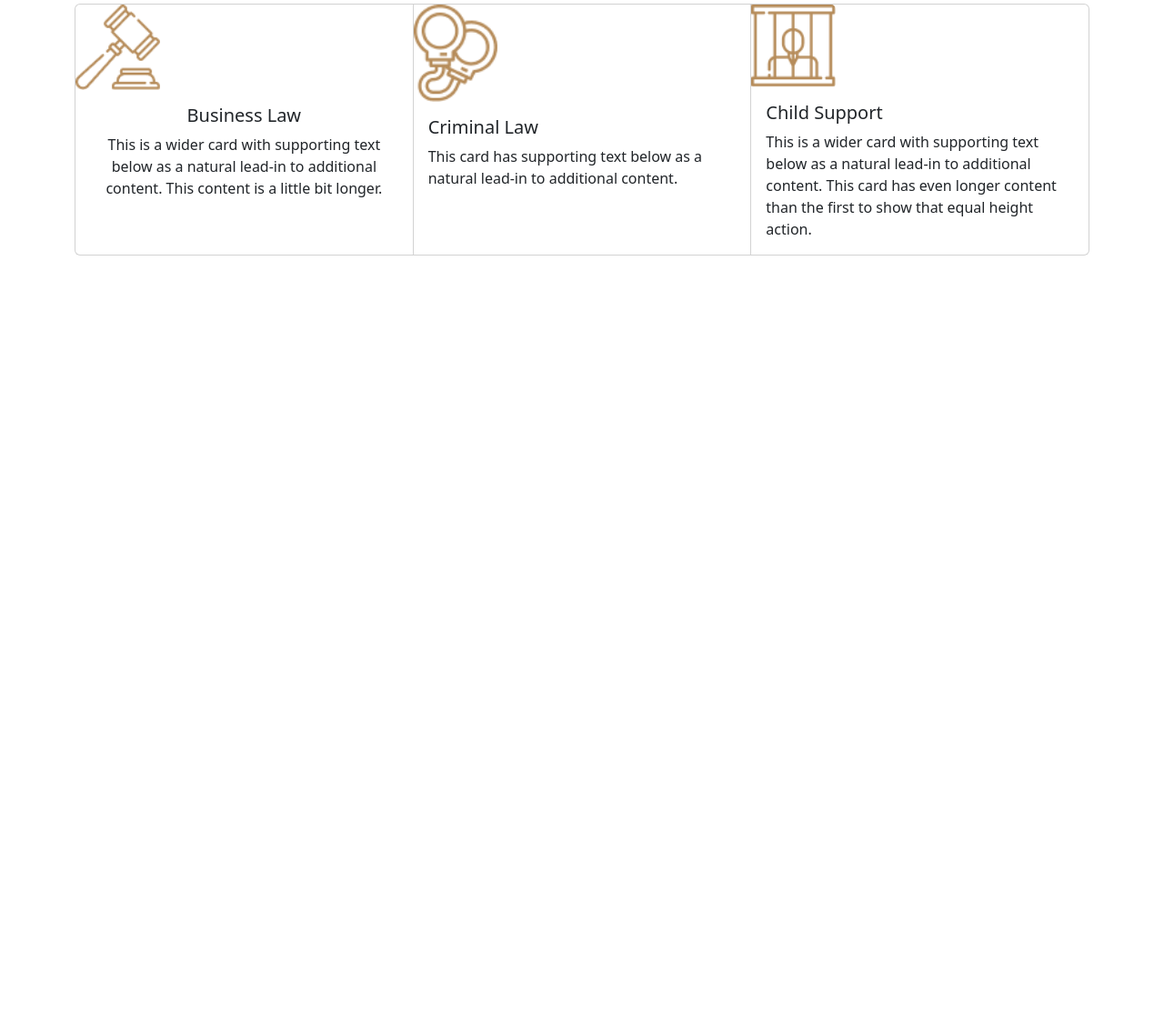
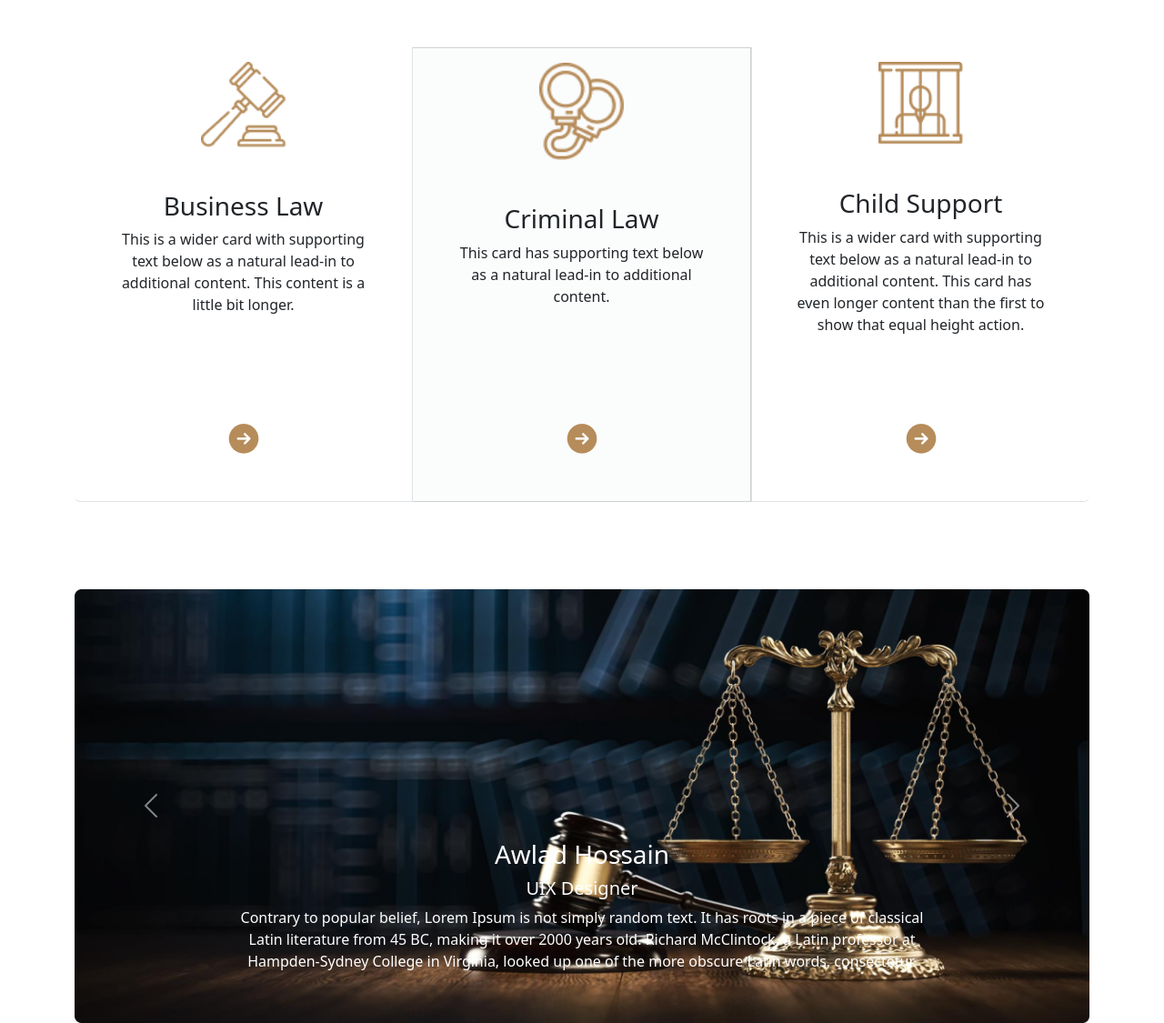
Before and after one commit to IsmatJahanBijori/legal-solution, a plain HTML site: page index.html in a window 1280 px wide. Shown: the part 952-2077 px from the top of the page at 91% size. Before the commit the page ends 1329 px from the top, so only its background shows below. Drawn offline with nearby package versions, Linux system fonts and the light colour scheme.

Commit message:
card and carousel added

```diff
--- a/index.html
+++ b/index.html
@@ -19,7 +19,8 @@
         <nav class="navbar navbar-expand-lg bg-body-tertiary">
             <div class="container-fluid">
                 <h1 class="navbar-brand">
-                    <img src="images/Group 2.png" style="width:100%;" alt=""></h1>
+                    <img src="images/Group 2.png" style="width:100%;" alt="">
+                </h1>
                 <button class="navbar-toggler" type="button" data-bs-toggle="collapse"
                     data-bs-target="#navbarSupportedContent" aria-controls="navbarSupportedContent"
                     aria-expanded="false" aria-label="Toggle navigation">
@@ -127,41 +128,104 @@
             but the majority have <br> suffered alteration in some form, by injected humour.</p>
 
         <!-- card group -->
-            <div class="card-group">
-                <div class="card text-center">
+        <div class="card-group pt-5">
+            <div class="card text-center border border-top-0 border-start-0" style="height:500px; width:400px;">
+                <div class="text-center mt-3">
                     <img src="images/Group 10.png" class="card-img-top w-25" alt="...">
-                  <div class="card-body">
-                    <h5 class="card-title">Business Law</h5>
-                    <p class="card-text">This is a wider card with supporting text below as a natural lead-in to additional content. This content is a little bit longer.</p>
                 </div>
-                  <div class="">
-
+                <div class="card-body p-5">
+                    <h3 class="card-title">Business Law</h3>
+                    <p class="card-text">This is a wider card with supporting text below as a natural lead-in to
+                        additional content. This content is a little bit longer.</p>
+                </div>
+                <div class="text-center">
+                    <img src="images/Frame.png" class="pb-5" alt="">
                 </div>
             </div>
-                <div class="card">
+
+            <div class="card text-center bg-light bg-opacity-50" style="height:500px; width:400px;">
+                <div class="text-center mt-3">
                     <img src="images/Group 15.png" class="card-img-top w-25" alt="...">
-                  <div class="card-body">
-                    <h5 class="card-title">Criminal Law</h5>
-                    <p class="card-text">This card has supporting text below as a natural lead-in to additional content.</p>
                 </div>
-                  <div class="">
-
+                <div class="card-body p-5">
+                    <h3 class="card-title">Criminal Law</h3>
+                    <p class="card-text">This card has supporting text below as a natural lead-in to additional content.
+                    </p>
+                </div>
+                <div class="text-center">
+                    <img src="images/Frame.png" class="pb-5" alt="">
                 </div>
             </div>
-                <div class="card">
+
+            <div class="card text-center border border-top-0 border-end-0" style="height:500px; width:400px;">
+                <div class="text-center mt-3">
                     <img src="images/layer1.png" class="card-img-top w-25" alt="...">
-                  <div class="card-body">
-                    <h5 class="card-title">Child Support</h5>
-                    <p class="card-text">This is a wider card with supporting text below as a natural lead-in to additional content. This card has even longer content than the first to show that equal height action.</p>
                 </div>
-                  <div class="">
-
+                <div class="card-body p-5">
+                    <h3 class="card-title">Child Support</h3>
+                    <p class="card-text">This is a wider card with supporting text below as a natural lead-in to
+                        additional content. This card has even longer content than the first to show that equal height
+                        action.</p>
+                </div>
+                <div class="text-center">
+                    <img src="images/Frame.png" class="pb-5" alt="">
                 </div>
             </div>
         </div>
     </section>
 
+    <!-- what our client say -->
+    <section class="container">
+        <!-- carousel -->
+        <div id="carouselExampleCaptions" class="carousel slide">
 
+            <div class="carousel-inner">
+                <div class="carousel-item active">
+                    <img src="images/Rectangle 6.png" class="d-block w-100" alt="...">
+                    <div class="carousel-caption d-none d-md-block">
+                        <h3>Awlad Hossain</h3>
+                        <h5>UIX Designer</h5>
+                        <p>Contrary to popular belief, Lorem Ipsum is not simply random text. It has roots in a piece of
+                            classical Latin literature from 45 BC, making it over 2000 years old. Richard McClintock, a
+                            Latin professor at Hampden-Sydney College in Virginia, looked up one of the more obscure
+                            Latin words, consectetur.</p>
+                    </div>
+                </div>
+                <div class="carousel-item">
+                    <img src="images/Rectangle 6.png" class="d-block w-100" alt="...">
+                    <div class="carousel-caption d-none d-md-block">
+                        <h3>Awlad Hossain</h3>
+                        <h5>UIX Designer</h5>
+                        <p>Contrary to popular belief, Lorem Ipsum is not simply random text. It has roots in a piece of
+                            classical Latin literature from 45 BC, making it over 2000 years old. Richard McClintock, a
+                            Latin professor at Hampden-Sydney College in Virginia, looked up one of the more obscure
+                            Latin words, consectetur.</p>
+                    </div>
+                </div>
+                <div class="carousel-item">
+                    <img src="images/Rectangle 6.png" class="d-block w-100" alt="...">
+                    <div class="carousel-caption d-none d-md-block">
+                        <h3>Awlad Hossain</h3>
+                        <h5>UIX Designer</h5>
+                        <p>Contrary to popular belief, Lorem Ipsum is not simply random text. It has roots in a piece of
+                            classical Latin literature from 45 BC, making it over 2000 years old. Richard McClintock, a
+                            Latin professor at Hampden-Sydney College in Virginia, looked up one of the more obscure
+                            Latin words, consectetur.</p>
+                    </div>
+                </div>
+            </div>
+            <button class="carousel-control-prev" type="button" data-bs-target="#carouselExampleCaptions"
+                data-bs-slide="prev">
+                <span class="carousel-control-prev-icon" aria-hidden="true"></span>
+                <span class="visually-hidden">Previous</span>
+            </button>
+            <button class="carousel-control-next" type="button" data-bs-target="#carouselExampleCaptions"
+                data-bs-slide="next">
+                <span class="carousel-control-next-icon" aria-hidden="true"></span>
+                <span class="visually-hidden">Next</span>
+            </button>
+        </div>
+    </section>
 
     <!-- bootstrap js -->
     <script src="https://cdn.jsdelivr.net/npm/bootstrap@5.3.0-alpha1/dist/js/bootstrap.bundle.min.js"
```
Lines whose indentation alone changed are shown as unchanged.
